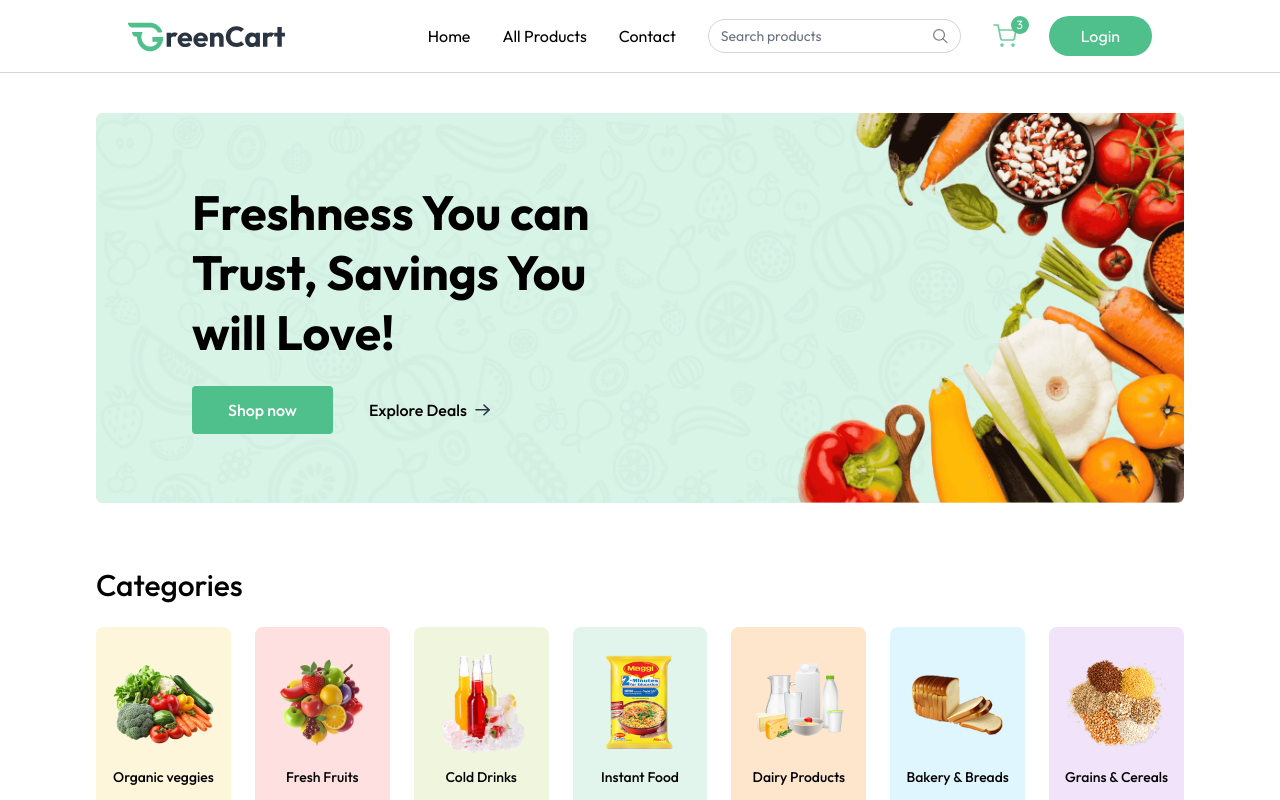
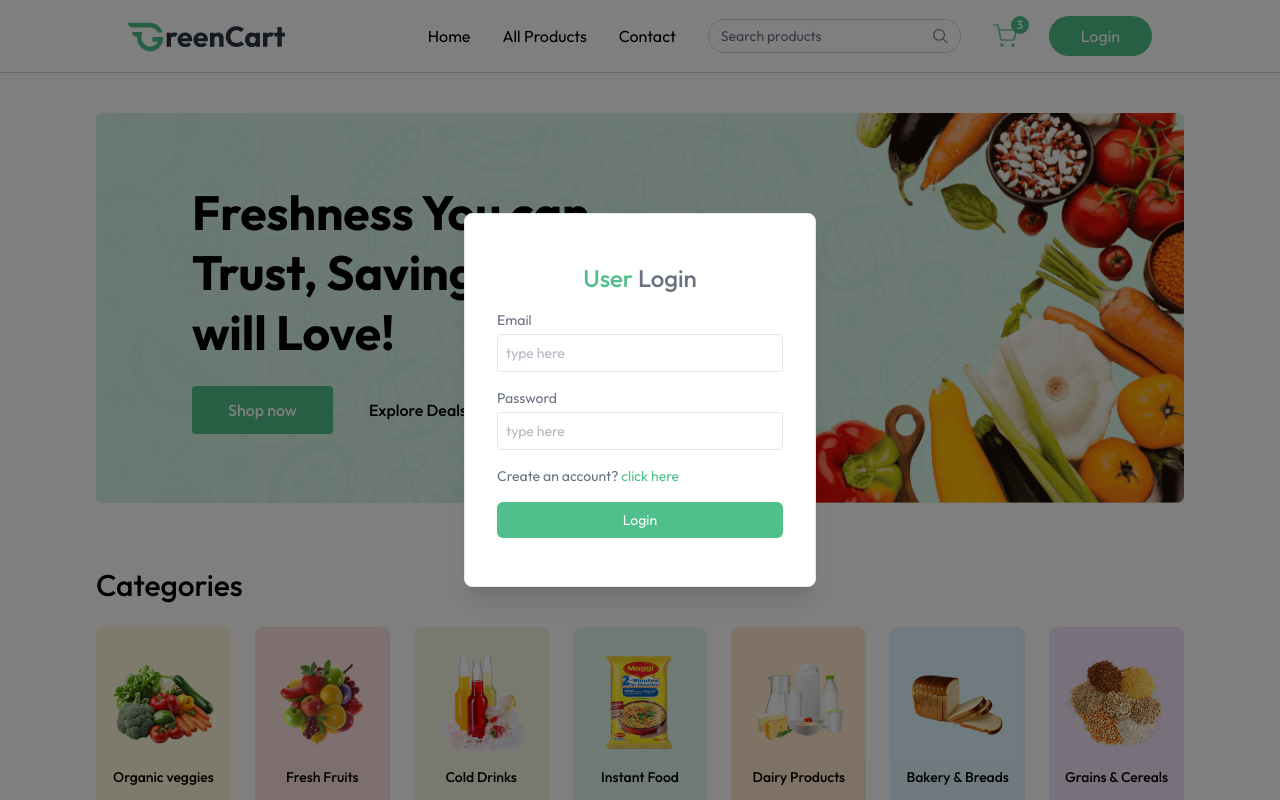
Before and after one commit to MuhammadMoiz178/GreenCart, a React (Vite) app in the folder client/: page / in a window 1280 px wide. Both pictures are taken after a click on the button "Login". Shown: the top 800 px of the page. Built offline with nearby package versions, Linux system fonts and the light colour scheme.

Commit message:
add Login component and integrate it into App component

```diff
--- a/client/src/App.jsx
+++ b/client/src/App.jsx
@@ -4,11 +4,15 @@
 import { Route, Routes, useLocation } from 'react-router-dom'
 import {Toaster} from 'react-hot-toast'
 import Footer from './components/Footer'
+import { useAppContext } from './context/AppContext'
+import Login from './components/Login'
 function App() {
   const isSellerPath = useLocation().pathname.includes("seller")
+  const {showUserLogin} = useAppContext()
   return (
     <div>
       {isSellerPath?null:<Navbar/>}
+      {showUserLogin? <Login/>:null}
       <Toaster />
      <div className={`{$isSellerPath? "":"px-6 md:px-16 lg:px-24 xl:px-32"}`}>
       <Routes>
--- /dev/null
+++ b/client/src/components/Login.jsx
@@ -0,0 +1,61 @@
+import React from 'react'
+import { useAppContext } from '../context/AppContext';
+
+function Login() {
+
+    const {setShowUserLogin,setUser} = useAppContext()
+     const [state, setState] = React.useState("login");
+    const [name, setName] = React.useState("");
+    const [email, setEmail] = React.useState("");
+    const [password, setPassword] = React.useState("");
+    const onSubmitHandler = async (e) => {
+        e.preventDefault();
+        setUser({
+            email:'test@moiz.dev',
+            name:'Moiz'
+        })
+        setShowUserLogin(false)
+    }
+  return (
+     <div onClick={()=>setShowUserLogin(false)}
+     className='fixed top-0 bottom-0 left-0 right-0 z-30 flex items-center text-sm text-gray-600 bg-black/50'>
+        <form onSubmit={onSubmitHandler} onClick={(e)=>e.stopPropagation()}
+        className="flex flex-col gap-4 m-auto items-start p-8 py-12 w-80 sm:w-[352px] text-gray-500 rounded-lg shadow-xl border border-gray-200 bg-white">
+            <p className="text-2xl font-medium m-auto">
+                <span className="text-primary">User</span> {state === "login" ? "Login" : "Sign Up"}
+            </p>
+            {state === "register" && (
+                <div className="w-full">
+                    <p>Name</p>
+                    <input onChange={(e) => setName(e.target.value)} value={name} placeholder="type here"
+                    className="border border-gray-200 rounded w-full p-2 mt-1 outline-primary" type="text" required />
+                </div>
+            )}
+            <div className="w-full ">
+                <p>Email</p>
+                <input onChange={(e) => setEmail(e.target.value)} value={email} placeholder="type here"
+                className="border border-gray-200 rounded w-full p-2 mt-1 outline-primary" type="email" required />
+            </div>
+            <div className="w-full ">
+                <p>Password</p>
+                <input onChange={(e) => setPassword(e.target.value)} value={password} placeholder="type here"
+                className="border border-gray-200 rounded w-full p-2 mt-1 outline-primary" type="password" required />
+            </div>
+            {state === "register" ? (
+                <p>
+                    Already have account? <span onClick={() => setState("login")} className="text-primary cursor-pointer">click here</span>
+                </p>
+            ) : (
+                <p>
+                    Create an account? <span onClick={() => setState("register")} className="text-primary cursor-pointer">click here</span>
+                </p>
+            )}
+            <button className="bg-primary hover:bg-primary-dull transition-all text-white w-full py-2 rounded-md cursor-pointer">
+                {state === "register" ? "Create Account" : "Login"}
+            </button>
+        </form>
+     </div>
+  )
+}
+
+export default Login
```
